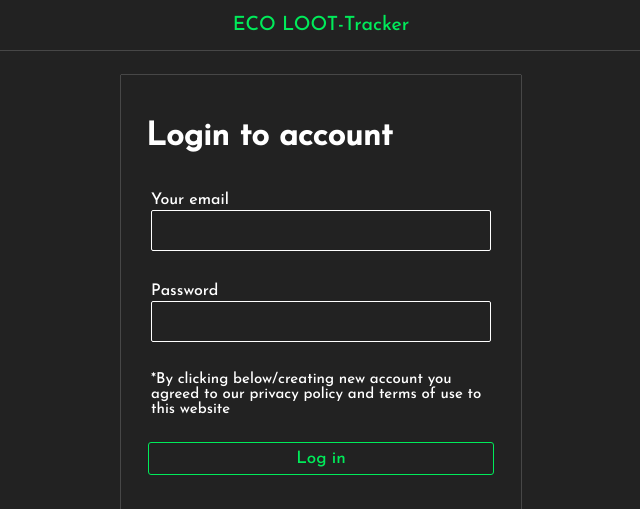
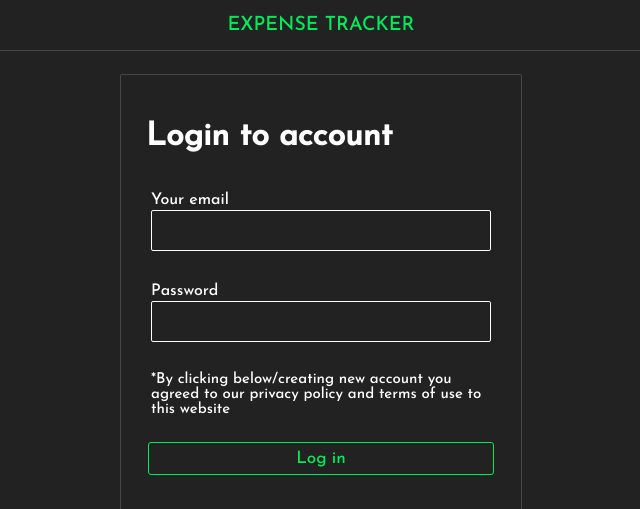
Before and after one commit to rajd21-web/expense_tracker, a Flask app: page /auth/ in a window 1280 px wide. Shown: the top 509 px of the page, without its empty margins (319-959 px from the left). Run offline with Flask 2, Linux system fonts and the light colour scheme.

Commit message:
Update base.html

```diff
--- a/app/templates/base.html
+++ b/app/templates/base.html
@@ -24,7 +24,7 @@
 <body>
     <div class="root">
         <header class="header" translate="no">
-            ECO LOOT-Tracker
+            EXPENSE TRACKER
         </header>
         {% with msgs = get_flashed_messages(with_categories=true) %}
             {% if msgs %}
```
